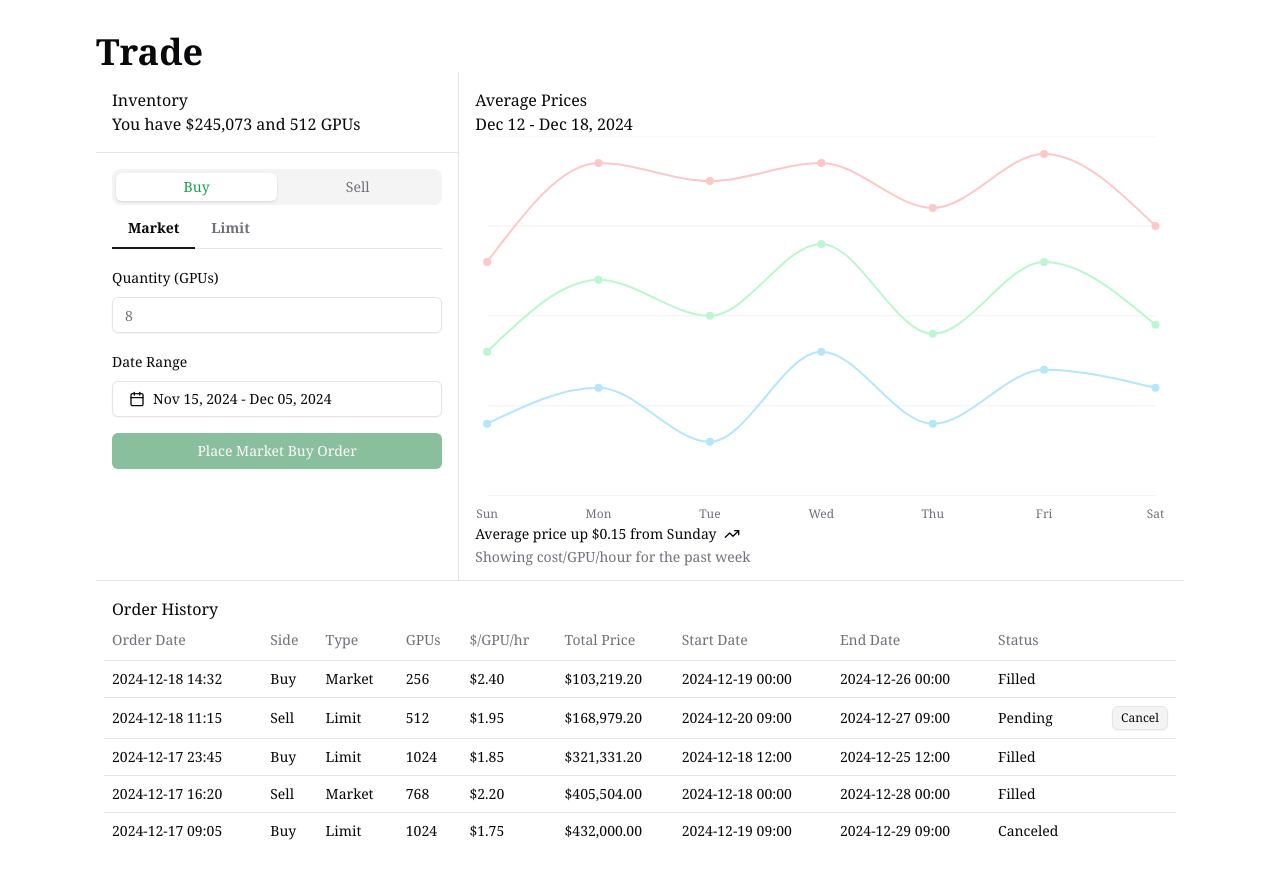
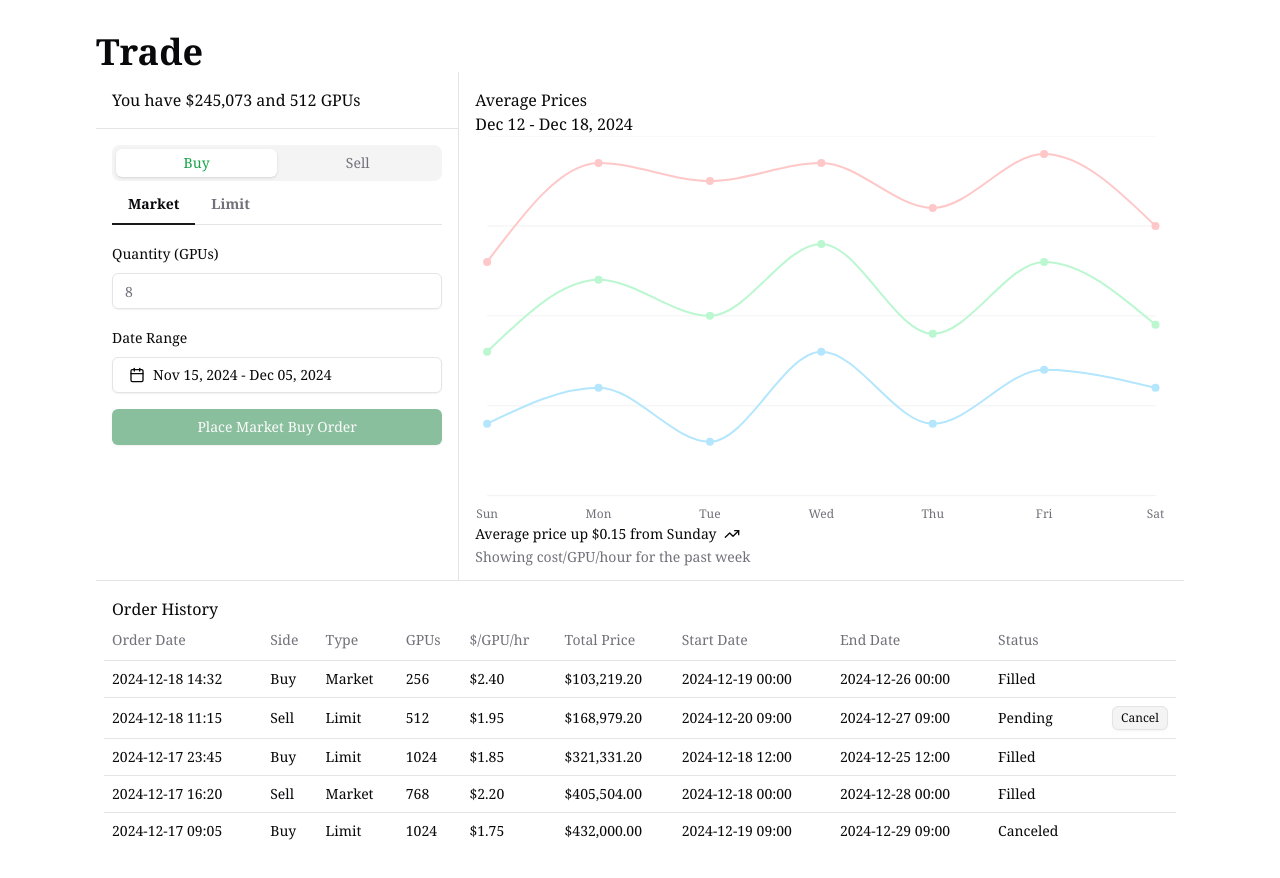
Before and after one commit to darzyx/gpu-auction-house, a Next.js app: page / in a window 1280 px wide. Shown: the top 878 px of the page. Built offline with nearby package versions, Linux system fonts and the light colour scheme.

Commit message:
Simplify inventory section

```diff
--- a/src/app/page.tsx
+++ b/src/app/page.tsx
@@ -9,10 +9,7 @@ export default function Home() {
             <h1>Trade</h1>
             <div className="w-full grid grid-cols-[1fr_auto_2fr]">
                 <div>
-                    <div className="p-4">
-                        <div>Inventory</div>
-                        <div>You have $245,073 and 512 GPUs</div>
-                    </div>
+                    <div className="p-4">You have $245,073 and 512 GPUs</div>
                     <Separator />
                     <div className="p-4">
                         <TradingForm />
```
